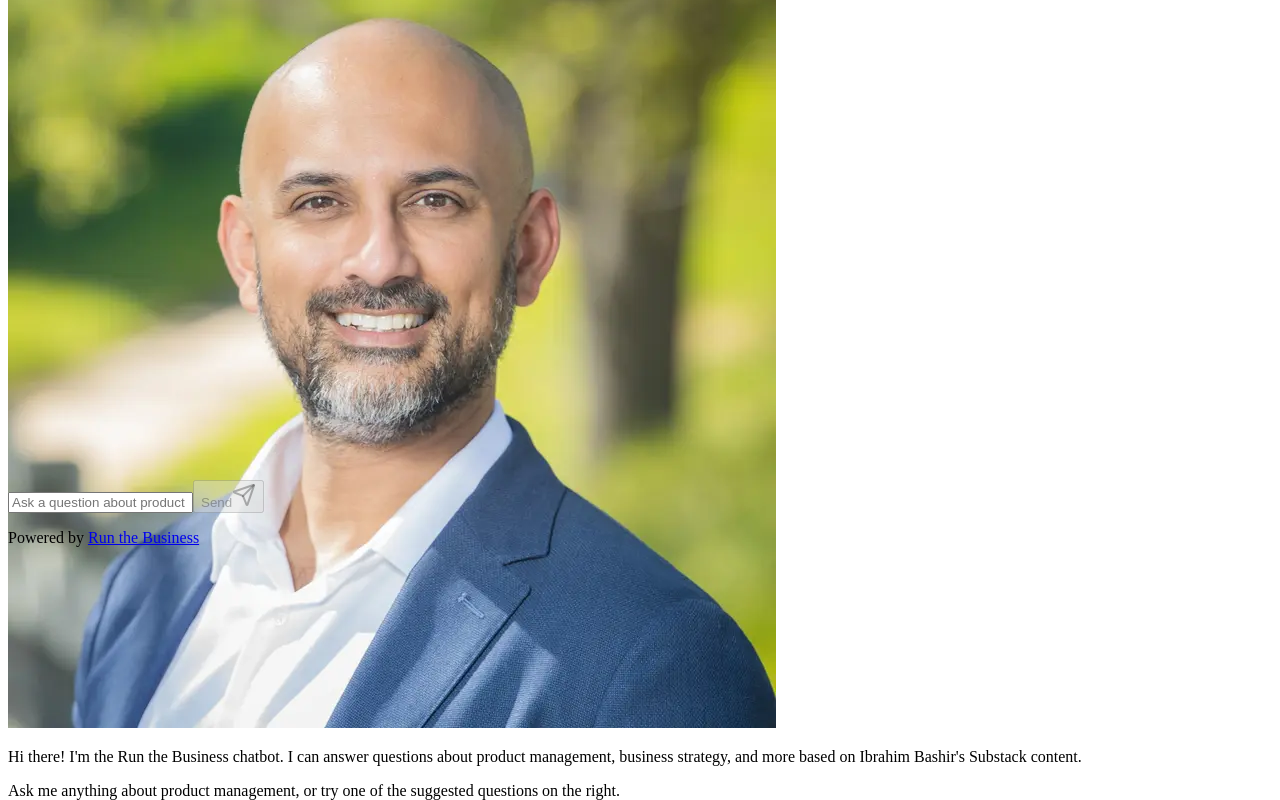
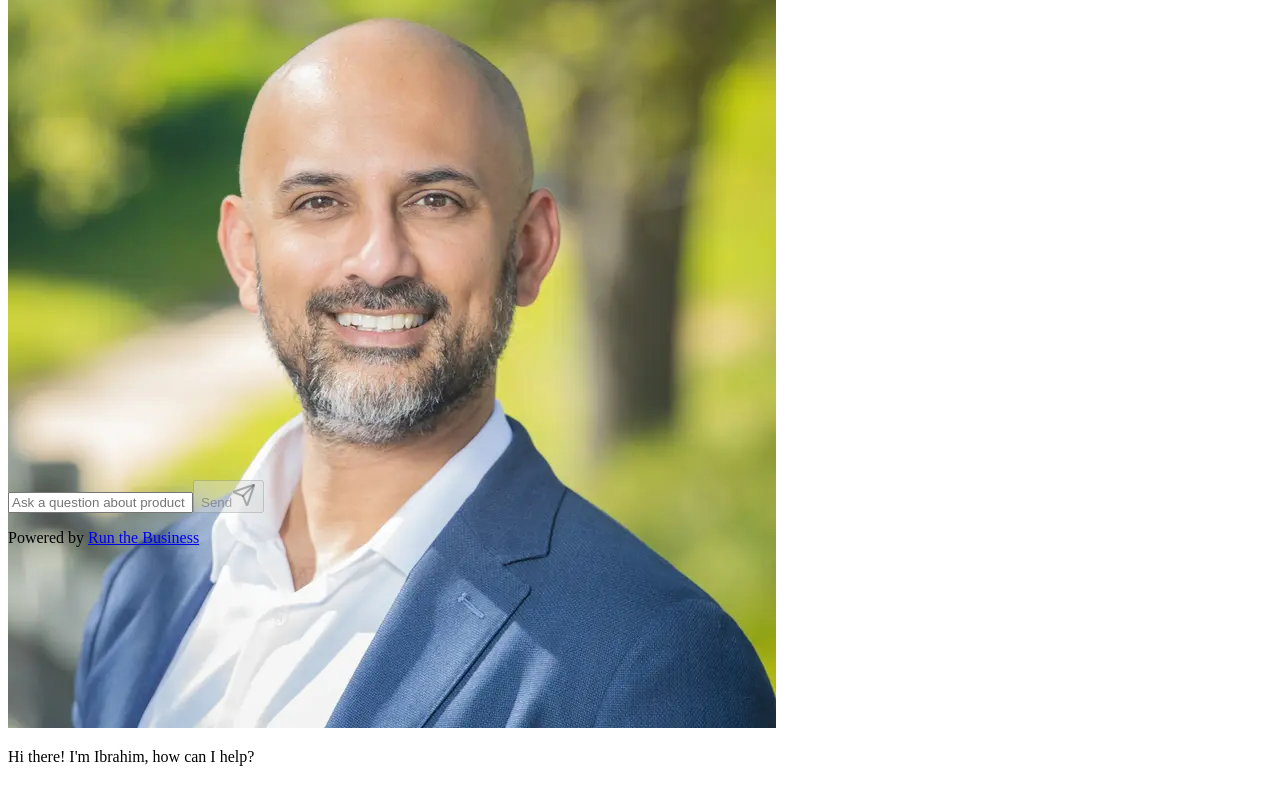
Before and after one commit to brayden-s-haws/creator_chatbot, a React (Vite) app in the folder client/: page / in a window 1280 px wide. Shown: the part 1508-2308 px from the top of the page. After the commit the page ends 2274 px from the top, so only its background shows below. Built offline with nearby package versions, Linux system fonts and the light colour scheme.

Commit message:
Checkpoint before assistant change: Update chatbot welcome message to use first-person perspective and author's voice.
Replit-Commit-Author: Assistant

```diff
--- a/client/src/components/ChatInterface.tsx
+++ b/client/src/components/ChatInterface.tsx
@@ -14,7 +14,7 @@ export default function ChatInterface() {
     {
       id: "welcome-message",
       role: "assistant",
-      content: "Hi there! I'm the Run the Business chatbot. I can answer questions about product management, business strategy, and more based on Ibrahim Bashir's Substack content.\n\nAsk me anything about product management, or try one of the suggested questions on the right.",
+      content: "Hi there! I'm Ibrahim, how can I help?",
       createdAt: new Date().toISOString(),
       sources: [],
     },
@@ -104,7 +104,7 @@ export default function ChatInterface() {
       {
         id: "welcome-message",
         role: "assistant",
-        content: "Hi there! I'm the Run the Business chatbot. I can answer questions about product management, business strategy, and more based on Ibrahim Bashir's Substack content.\n\nAsk me anything about product management, or try one of the suggested questions on the right.",
+        content: "What else can I teach you about?",
         createdAt: new Date().toISOString(),
         sources: [],
       },
```
